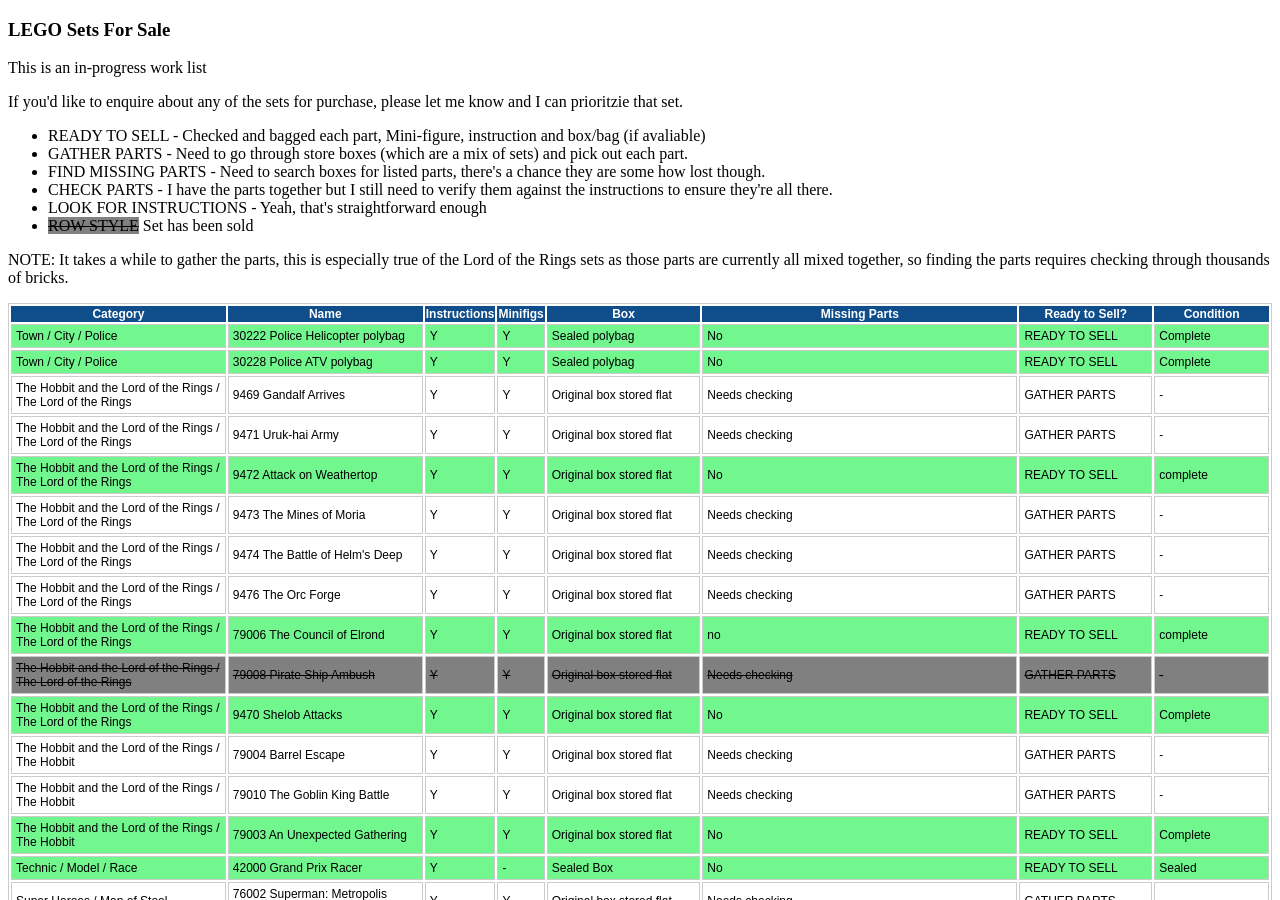
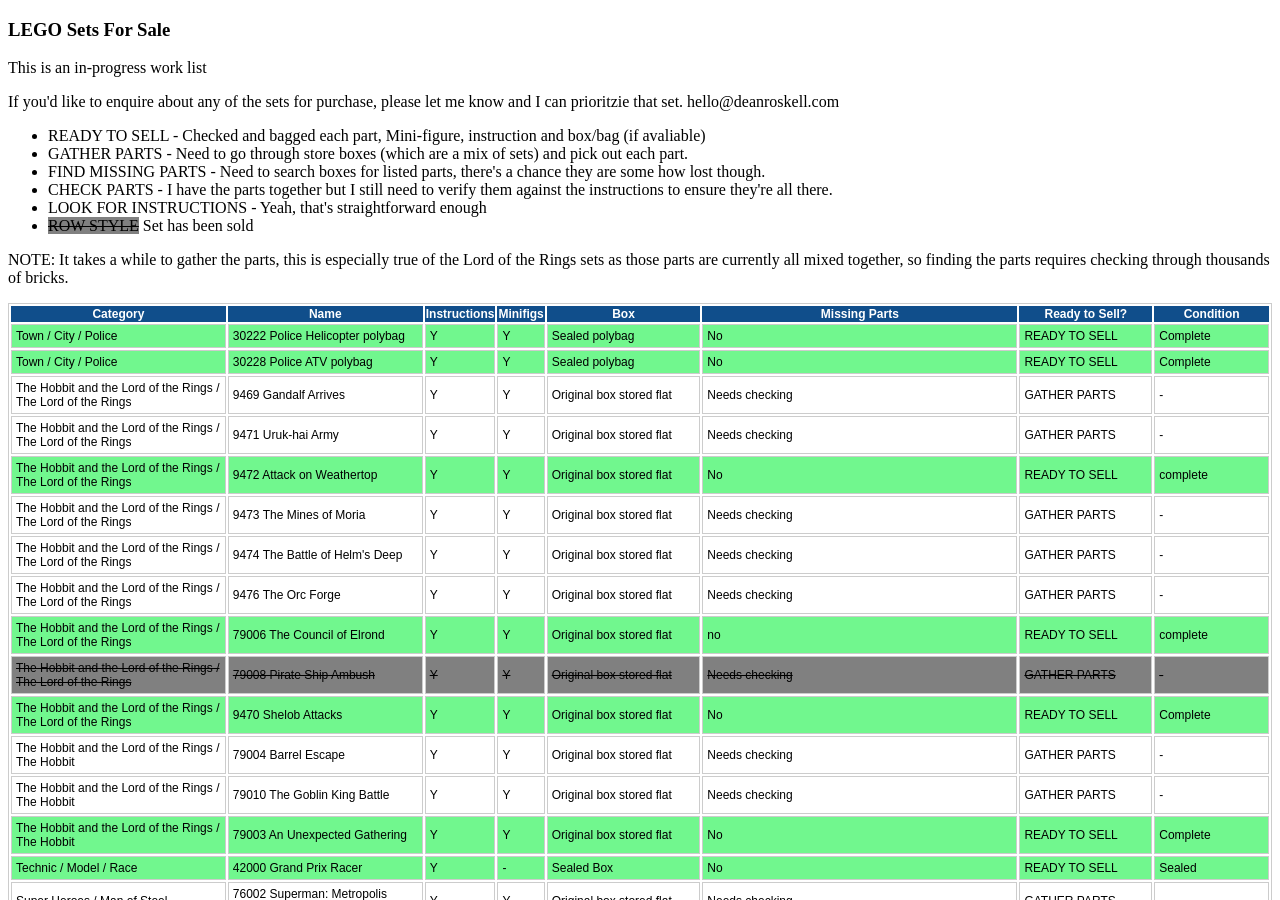
Before and after one commit to roskelld/myblog, a Jekyll site: the page lego.html, which Jekyll copies as it is, in a window 1280 px wide and 900 px high. Built offline with Jekyll 4.4.1, drawn with Linux system fonts in a browser that asks for light colours.

Commit message:
Update lego.html
added email

```diff
--- a/lego.html
+++ b/lego.html
@@ -37,7 +37,7 @@
         <h3>LEGO Sets For Sale</h3>
         <p>This is an in-progress work list</p>
 
-        <p>If you'd like to enquire about any of the sets for purchase, please let me know and I can prioritzie that set.</p>
+        <p>If you'd like to enquire about any of the sets for purchase, please let me know and I can prioritzie that set. hello@deanroskell.com</p>
         <ul>
             <li>READY TO SELL - Checked and bagged each part, Mini-figure, instruction and box/bag (if avaliable)</li>
             <li>GATHER PARTS - Need to go through store boxes (which are a mix of sets) and pick out each part.</li>
```
